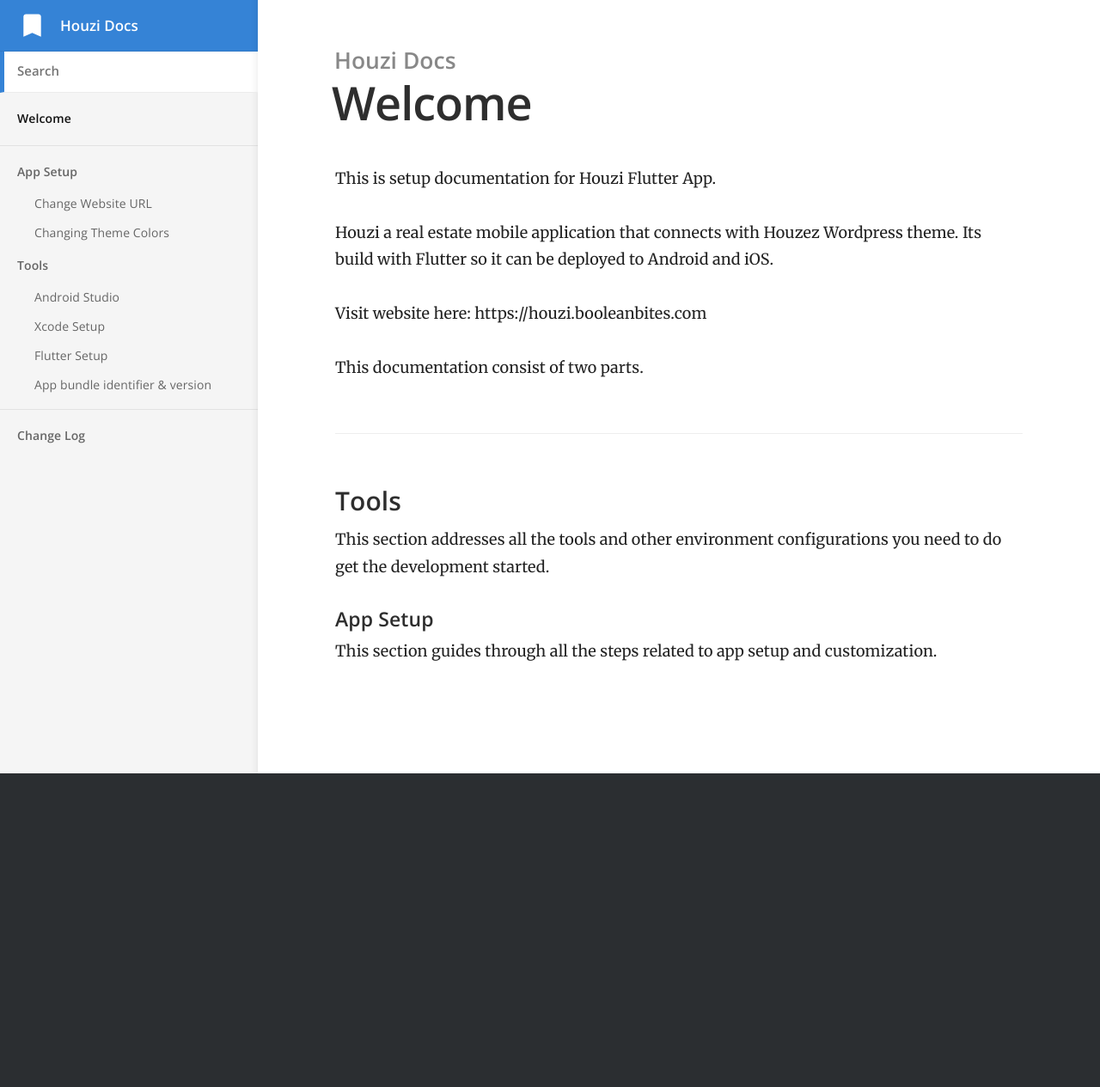
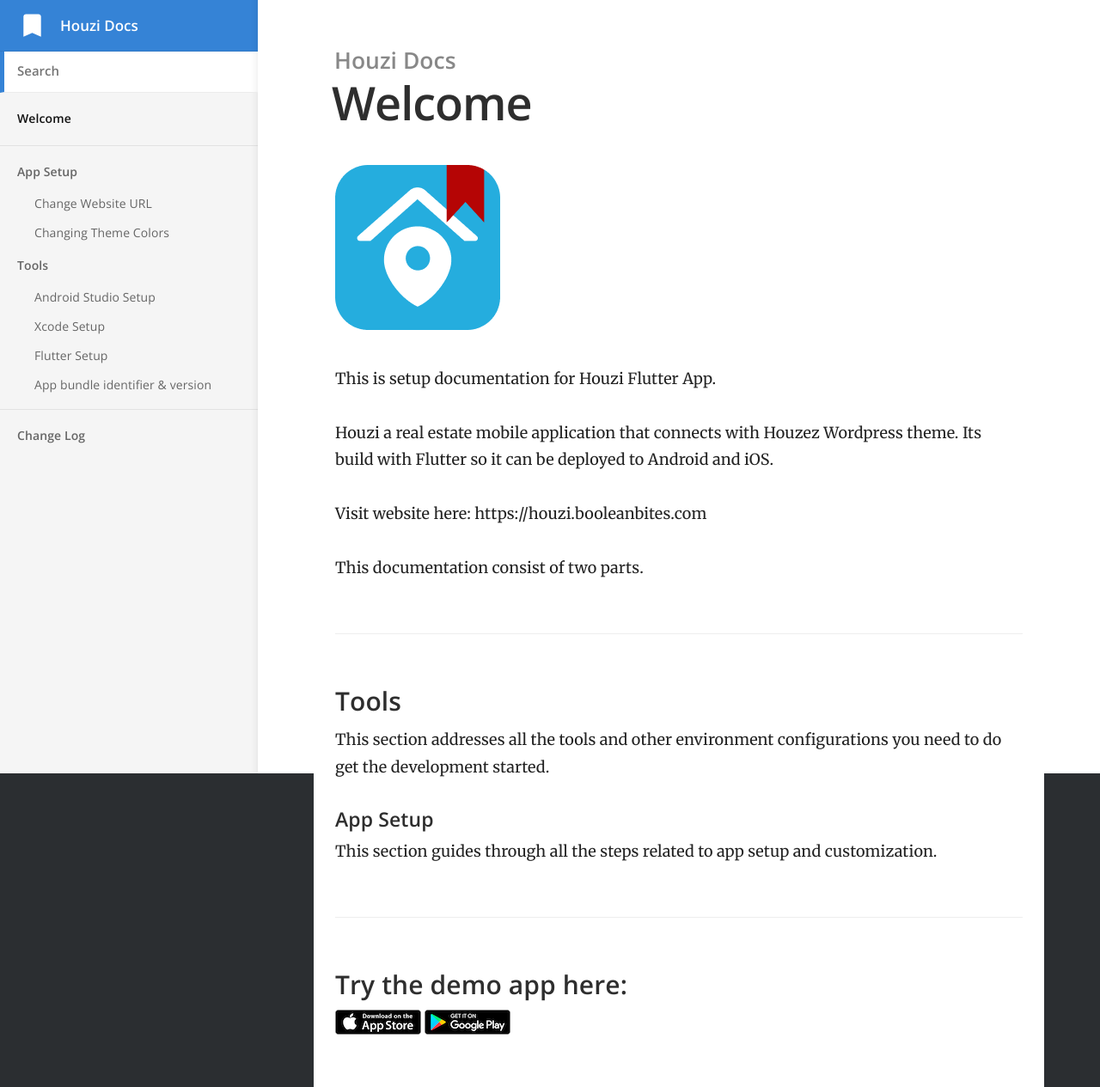
Before and after one commit to booleanbites/houzi-doc, a Jekyll site: the page built from index.md, in a window 1280 px wide. Shown: the whole page at 86% size. Built offline with Jekyll 4.4.1, drawn with Linux system fonts in a browser that asks for light colours; before the commit the page ends 900 px from its top, so only the background shows below that.

Commit message:
icons added.

```diff
--- a/Gemfile
+++ b/Gemfile
@@ -7,3 +7,4 @@ group :jekyll_plugins do
   gem 'jekyll-seo-tag', '2.8.0'
   gem 'jekyll-sitemap', '1.4.0'
 end
+https://apps.apple.com/us/app/id1598357211
--- a/_docs/tools/android.md
+++ b/_docs/tools/android.md
@@ -1,5 +1,5 @@
 ---
-title: Android Studio
+title: Android Studio Setup
 category: Tools
 order: 1
 ---
--- a/index.md
+++ b/index.md
@@ -1,6 +1,8 @@
 ---
 title: Welcome
 ---
+
+![Houzi real estate](touch-icon.png)
 
 This is setup documentation for Houzi Flutter App.
 
@@ -18,3 +20,7 @@ This section addresses all the tools and other environment configurations you ne
 #### App Setup
 
 This section guides through all the steps related to app setup and customization.
+
+### Try the demo app here:
+
+ [![Houzi real estate](images/apple_store.png)](https://apps.apple.com/us/app/id1598357211)  [![Houzi real estate](images/google_play.png)](https://play.google.com/store/apps/details?id=com.booleanbites.houzez)
```
Also changed, not shown: _docs/app-setup/change_theme.md (+1 -1 lines), apple-touch-icon.png, images/apple_store.png (added), images/favicon.png, images/google_play.png (added), siteicon.png, touch-icon.png.
